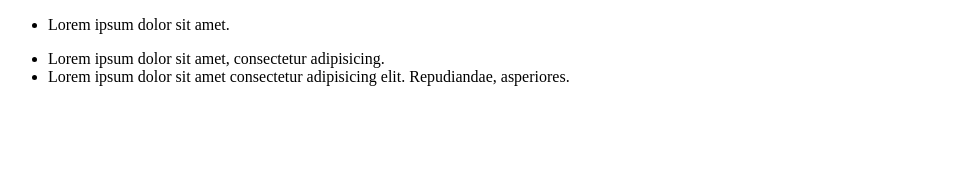
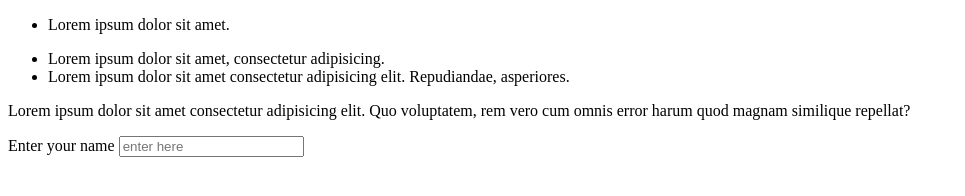
Before and after one commit to Quest989900/learning-git, a plain HTML site: page home/home.html in a window 1280 px wide. Shown: the whole page, without its empty margins (0-965 px from the left). Drawn offline with Linux system fonts and the light colour scheme.

Commit message:
Enter your name

```diff
--- a/home/home.html
+++ b/home/home.html
@@ -18,5 +18,11 @@
         </ul>
     </div>
 
+    <p>Lorem ipsum dolor sit amet consectetur adipisicing elit.
+    Quo voluptatem, rem vero cum omnis error harum quod magnam similique repellat?</p>
+
+    <label for="email">Enter your name</label>
+    <input type="text" placeholder="enter here">
+
 </body>
 </html>
```
